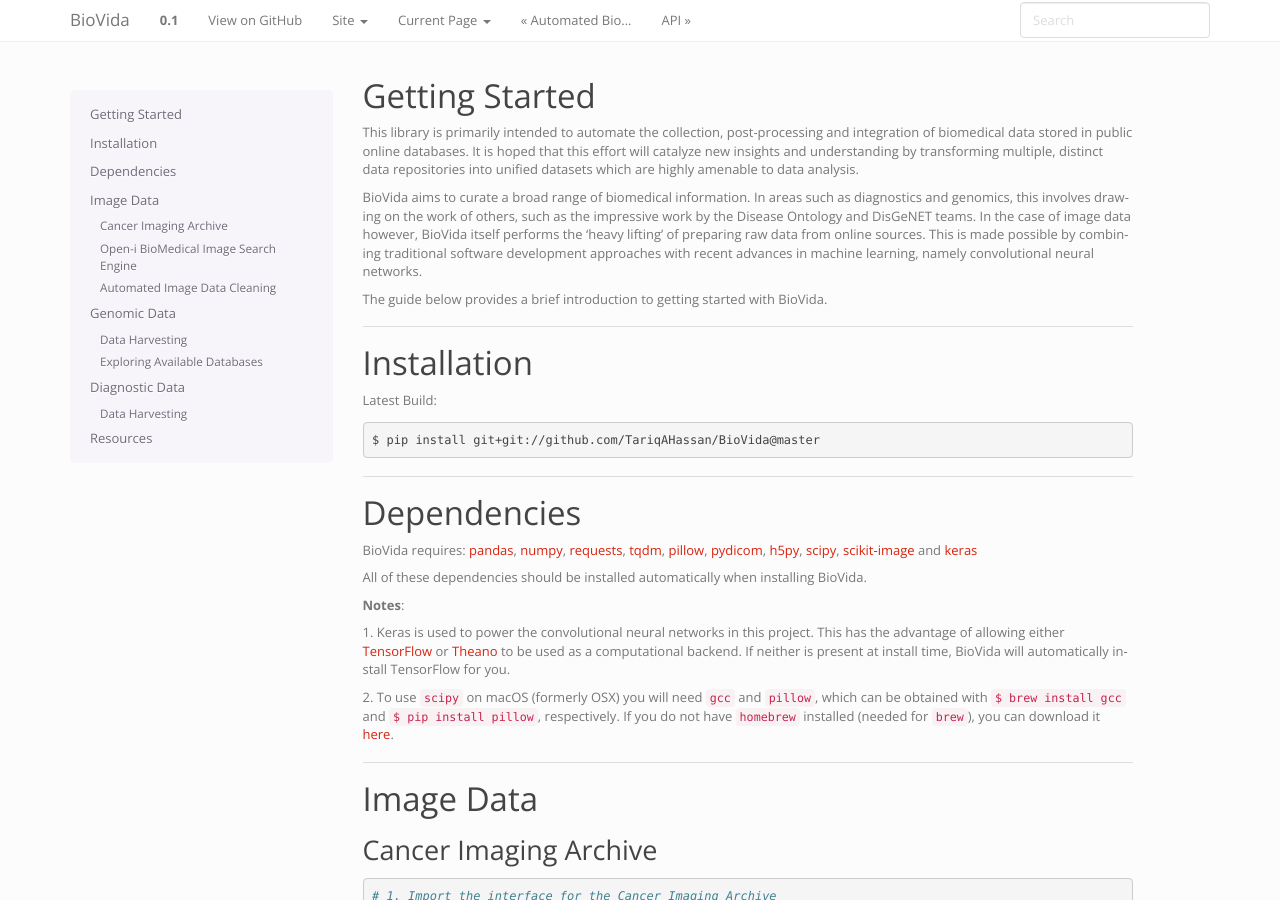
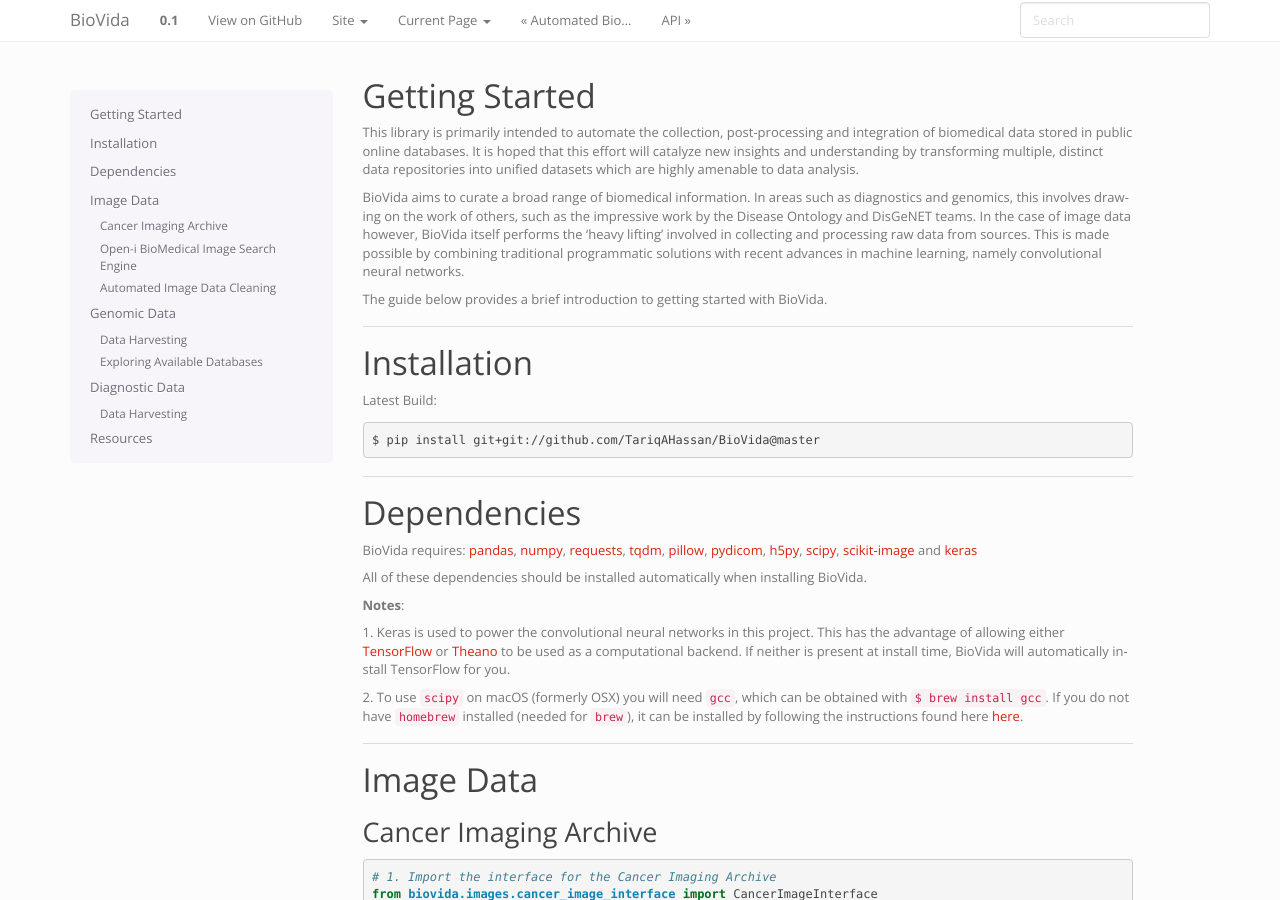
Before and after one commit to TariqAHassan/BioVida, a Sphinx documentation site: the page built from docs/GettingStarted.rst, in a window 1280 px wide and 900 px high. Built offline with Sphinx 7.4.7, drawn with Linux system fonts in a browser that asks for light colours.

Commit message:
Update Docs

```diff
--- a/docs/GettingStarted.rst
+++ b/docs/GettingStarted.rst
@@ -7,8 +7,8 @@
 
 BioVida aims to curate a broad range of biomedical information. In areas such as diagnostics and genomics, this
 involves drawing on the work of others, such as the impressive work by the Disease Ontology and DisGeNET teams.
-In the case of image data however, BioVida itself performs the 'heavy lifting' of preparing raw data from online
-sources. This is made possible by combining traditional software development approaches with recent advances
+In the case of image data however, BioVida itself performs the 'heavy lifting' involved in collecting and processing
+raw data from sources. This is made possible by combining traditional programmatic solutions with recent advances
 in machine learning, namely convolutional neural networks.
 
 The guide below provides a brief introduction to getting started with BioVida.
@@ -49,9 +49,9 @@
 `Theano <http://deeplearning.net/software/theano/>`__ to be used as a computational backend.
 If neither is present at install time, BioVida will automatically install TensorFlow for you.
 
-2. To use ``scipy`` on macOS (formerly OSX) you will need ``gcc`` and ``pillow``, which
-can be obtained with ``$ brew install gcc`` and ``$ pip install pillow``, respectively.
-If you do not have ``homebrew`` installed (needed for ``brew``), you can download it `here <https://brew.sh>`__.
+2. To use ``scipy`` on macOS (formerly OSX) you will need ``gcc``, which can be obtained with ``$ brew install gcc``.
+If you do not have ``homebrew`` installed (needed for ``brew``), it can be installed by following the instructions
+found here `here <https://brew.sh>`__.
 
 --------------
 
```
